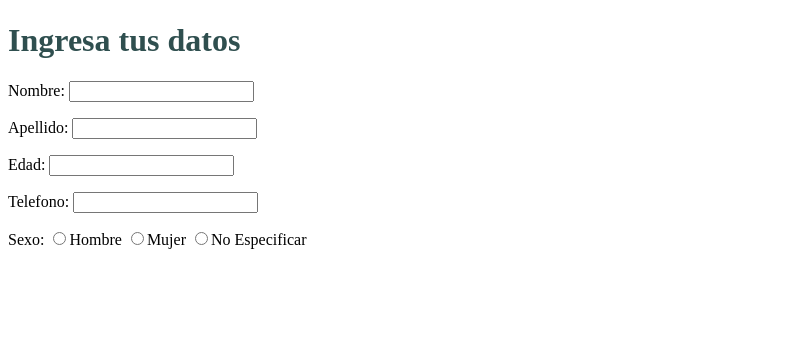
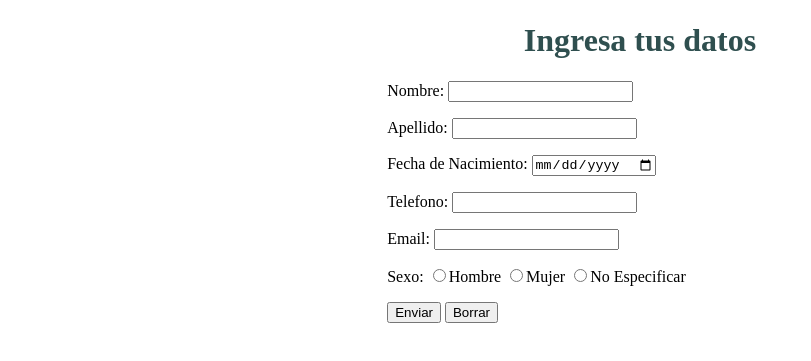
Before and after one commit to GabyLudewig/Teclers, a plain HTML site: page registro.html in a window 1280 px wide. Shown: the part 61-422 px from the top of the page, without its empty margins (0-811 px from the left). Drawn offline with Linux system fonts and the light colour scheme.

Commit message:
Agregando botones registro

```diff
--- /dev/null
+++ b/css/index.css
@@ -0,0 +1,45 @@
+.logo {
+    height: 50px;
+    width: 50px;
+    border-radius: 50%;
+}
+
+h1 {
+color: darkslategrey;
+}
+
+h2 {
+    color: olivedrab;
+}
+
+main {
+    line-height: 1.0;
+    text-align: center;
+    font-family: 'Courier New', Courier, monospace;
+    color: darkslateblue;
+    font-size: 20px;
+    font-weight: bold;
+}
+
+a {
+    color: rgb(10, 12, 6);
+    font-family: initial;
+    font-size: 15px;
+    font-weight: lighter;
+    text-decoration: none;
+    border: darkslategray;
+    border-style: solid;
+    border-radius: 15px;
+    background-color: rgb(218, 214, 214);
+    padding-left: 10px;
+    padding-right: 10px;
+    padding-top: 3px;
+    padding-bottom: 3px;
+
+}
+
+#restablecer {
+    border-style: none;
+    outline: none;
+    background: none;
+}
--- /dev/null
+++ b/css/registro.css
@@ -0,0 +1,16 @@
+.logo {
+    height: 50px;
+    width: 50px;
+    border-radius: 50%;
+}
+
+h1 {
+    color: darkslategrey;
+    text-align: center;
+}
+
+form {
+    width: 40%;
+    margin: 0 auto;
+
+}
--- a/registro.html
+++ b/registro.html
@@ -6,26 +6,36 @@
         <meta name="viewport" content="width=device-width, initial-scale=1.0">
         <title>Registro</title>
 
-    <link rel="stylesheet" href="style.css">
+        <link rel="stylesheet" href="/css/registro.css">
 
     </head>
     <body>
         <nav>
             <img class="logo" src="./img/logo.jpg" alt="Logo">
         </nav>
+        <main>
             <h1>Ingresa tus datos</h1>
+            <div>
                 <form>
                     <p>Nombre: <input type="text" name="nombre"></p>
                     <p>Apellido: <input type="text" name="apellido"></p>
-        <p>Edad: <input type="text" name="edad"></p>
-        <p>Telefono: <input type="text" name="telefono"></p>
+                    <p>Fecha de Nacimiento: <input type="date"
+                            name="fechaDeNacimiento"></p>
+                    <p>Telefono: <input type="tel" name="telefono"></p>
+                    <p>Email: <input type="email" name="email"></p>
 
                     <p>Sexo:
-            <label><input type="radio" id="hombre" name="sexo" value="hombre">Hombre</label>
-            <label><input type="radio" id="mujer" name="sexo" value="mujer">Mujer</label>
-            <label><input type="radio" id="noEspecificar" name="sexo" value="noEspecificar">No Especificar</label></p>
-
-
+                        <label><input type="radio" id="hombre" name="sexo"
+                                value="hombre">Hombre</label>
+                        <label><input type="radio" id="mujer" name="sexo"
+                                value="mujer">Mujer</label>
+                        <label><input type="radio" id="noEspecificar"
+                                name="sexo"
+                                value="noEspecificar">No Especificar</label></p>
+                                <button type="submit">Enviar</button>
+                                <button type="reset">Borrar</button>
                 </form>
+            </div>
+        </main>
     </body>
 </html>
--- a/style.css
+++ /dev/null
@@ -1,45 +0,0 @@
-.logo {
-    height: 50px;
-    width: 50px;
-    border-radius: 50%;
-}
-
-h1 {
-color: darkslategrey;
-}
-
-h2 {
-    color: olivedrab;
-}
-
-main {
-    line-height: 1.0;
-    text-align: center;
-    font-family: 'Courier New', Courier, monospace;
-    color: darkslateblue;
-    font-size: 20px;
-    font-weight: bold;
-}
-
-a {
-    color: rgb(10, 12, 6);
-    font-family: initial;
-    font-size: 15px;
-    font-weight: lighter;
-    text-decoration: none;
-    border: darkslategray;
-    border-style: solid;
-    border-radius: 15px;
-    background-color: rgb(218, 214, 214);
-    padding-left: 10px;
-    padding-right: 10px;
-    padding-top: 3px;
-    padding-bottom: 3px;
-
-}
-
-#restablecer {
-    border-style: none;
-    outline: none;
-    background: none;
-}
```
Also changed, not shown: index.html (+7 -4 lines). Lines whose indentation alone changed are shown as unchanged.
